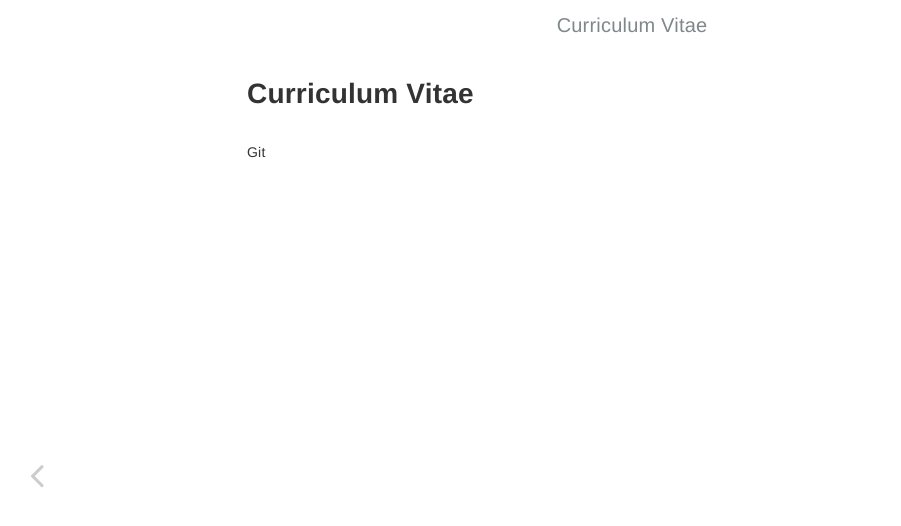
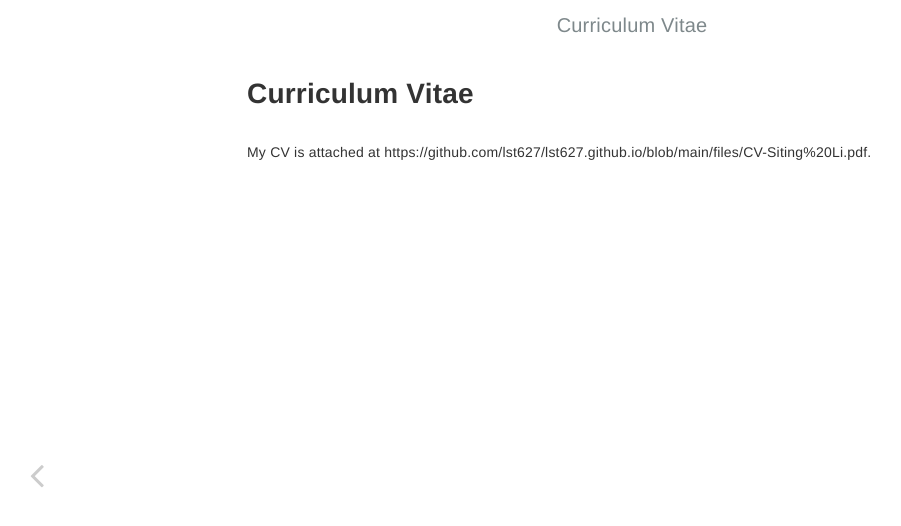
Before and after one commit to lst627/lst627.github.io, a Jekyll site: the page built from _posts/2021-11-01-cv.md, in a window 1280 px wide. Shown: the top 526 px of the page, without its empty margins (8-909 px from the left). Built offline with Jekyll 4.4.1, drawn with Linux system fonts in a browser that asks for light colours.

Commit message:
Update 2021-11-01-cv.md

```diff
--- a/_posts/2021-11-01-cv.md
+++ b/_posts/2021-11-01-cv.md
@@ -6,6 +6,6 @@ category: Default
 layout: post
 ---
 
-Git
+My CV is attached at https://github.com/lst627/lst627.github.io/blob/main/files/CV-Siting%20Li.pdf.
 
 [1]: https://pages.github.com
```
